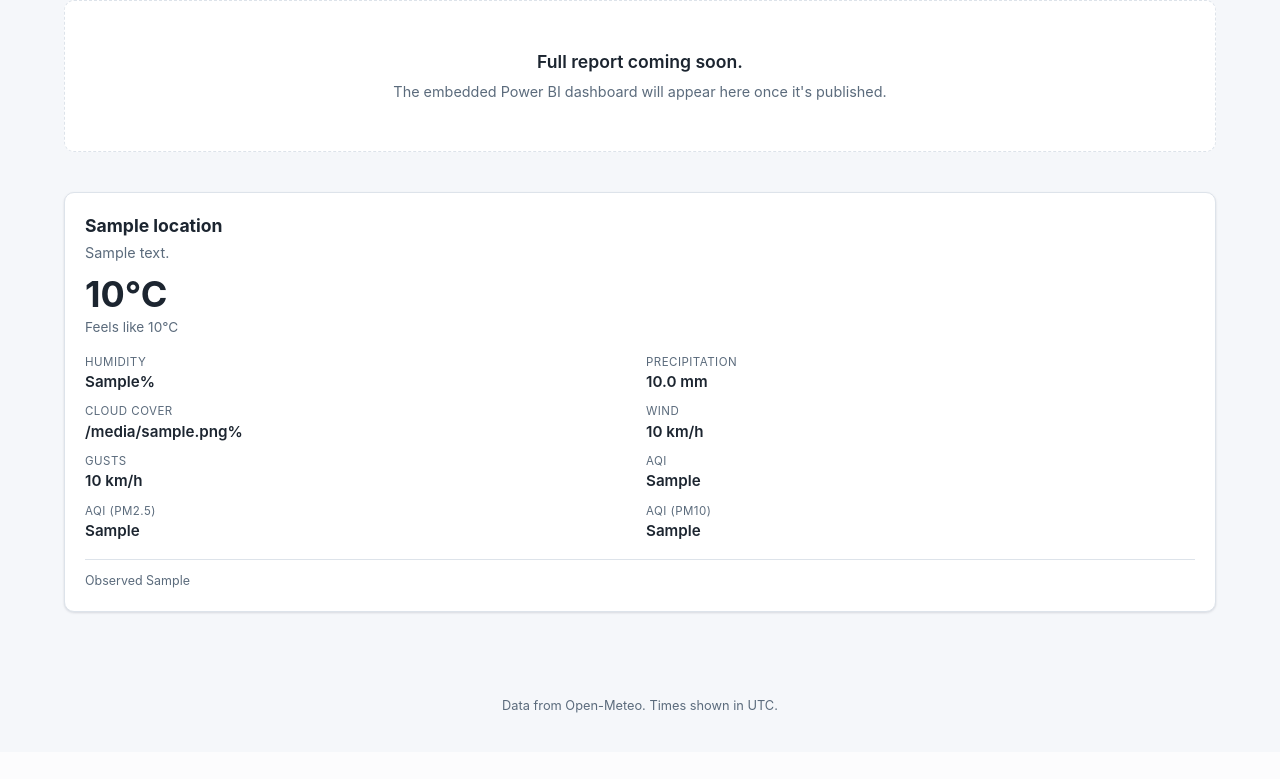
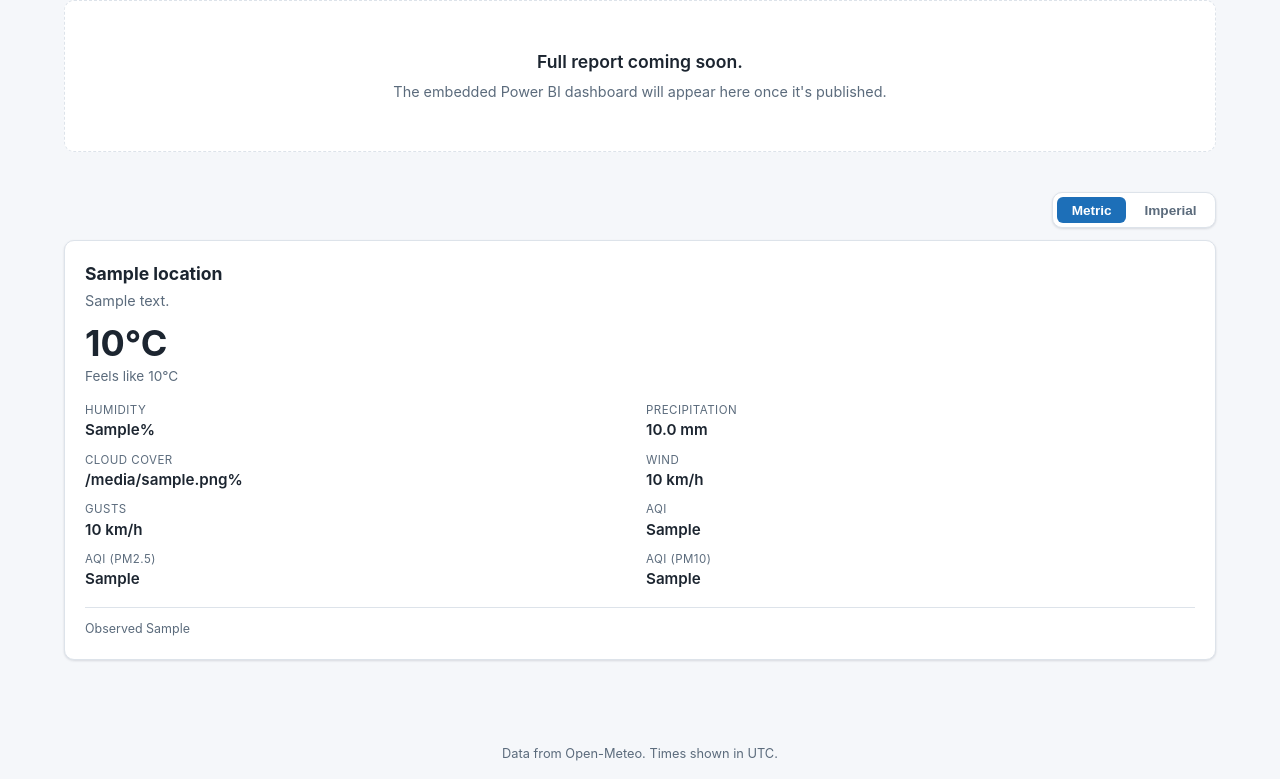
Before and after one commit to jonhammond/meteolens, a Flask app: template app/templates/index.html in a window 1280 px wide. Shown: the part 168-947 px from the top of the page. Before the commit the page ends 881 px from the top, so only its background shows below. Run offline with Flask 3, Linux system fonts and the light colour scheme; the template is opened without the code that fills it: most values are stand-ins (such as "Sample title", 1, 10 or a date in 2020); parts of the project's set-up code (start-up, migrations or seed data) failed here and were passed over.

Commit message:
debugging last

```diff
--- a/app/static/style.css
+++ b/app/static/style.css
@@ -54,6 +54,48 @@ main {
   max-width: 1200px;
   margin: 0 auto;
   padding: 0 1.5rem 3rem;
+}
+
+.unit-toggle {
+  display: flex;
+  justify-content: flex-end;
+  gap: 0.25rem;
+  margin: 0 0 0.75rem;
+  padding: 0.25rem;
+  background: var(--surface);
+  border: 1px solid var(--border);
+  border-radius: var(--radius);
+  box-shadow: var(--shadow);
+  width: fit-content;
+  margin-left: auto;
+}
+
+.unit-toggle button {
+  border: none;
+  background: var(--surface);
+  color: var(--text-muted);
+  font-size: 0.85rem;
+  font-weight: 600;
+  padding: 0.35rem 0.9rem;
+  border-radius: calc(var(--radius) - 4px);
+  cursor: pointer;
+}
+
+.unit-toggle button[aria-pressed="true"] {
+  background: var(--accent);
+  color: #ffffff;
+}
+
+.val-imperial {
+  display: none;
+}
+
+.units-imperial .val-metric {
+  display: none;
+}
+
+.units-imperial .val-imperial {
+  display: inline;
 }
 
 .card-grid {
--- a/app/templates/index.html
+++ b/app/templates/index.html
@@ -31,6 +31,10 @@
 
     <section aria-label="Latest conditions by location">
       {% if readings %}
+        <div class="unit-toggle" id="unit-toggle" role="group" aria-label="Units" hidden>
+          <button type="button" data-unit="metric" aria-pressed="true">Metric</button>
+          <button type="button" data-unit="imperial" aria-pressed="false">Imperial</button>
+        </div>
         <div class="card-grid">
           {% for r in readings %}
             <article class="card">
@@ -38,11 +42,13 @@
               <p class="card-desc">{{ r.weather_desc or "—" }}</p>
 
               <p class="card-temp">
-                {{ "%.0f"|format(r.temperature_2m) ~ "°C" if r.temperature_2m is not none else "—" }}
+                <span class="val-metric">{{ "%.0f"|format(r.temperature_2m) ~ "°C" if r.temperature_2m is not none else "—" }}</span>
+                <span class="val-imperial">{{ "%.0f"|format(r.temperature_2m_f) ~ "°F" if r.temperature_2m_f is not none else "—" }}</span>
               </p>
               <p class="card-feelslike">
                 Feels like
-                {{ "%.0f"|format(r.apparent_temperature) ~ "°C" if r.apparent_temperature is not none else "—" }}
+                <span class="val-metric">{{ "%.0f"|format(r.apparent_temperature) ~ "°C" if r.apparent_temperature is not none else "—" }}</span>
+                <span class="val-imperial">{{ "%.0f"|format(r.apparent_temperature_f) ~ "°F" if r.apparent_temperature_f is not none else "—" }}</span>
               </p>
 
               <dl class="card-stats">
@@ -52,7 +58,10 @@
                 </div>
                 <div>
                   <dt>Precipitation</dt>
-                  <dd>{{ "%.1f"|format(r.precipitation) ~ " mm" if r.precipitation is not none else "—" }}</dd>
+                  <dd>
+                    <span class="val-metric">{{ "%.1f"|format(r.precipitation) ~ " mm" if r.precipitation is not none else "—" }}</span>
+                    <span class="val-imperial">{{ "%.2f"|format(r.precipitation_in) ~ " in" if r.precipitation_in is not none else "—" }}</span>
+                  </dd>
                 </div>
                 <div>
                   <dt>Cloud cover</dt>
@@ -60,11 +69,17 @@
                 </div>
                 <div>
                   <dt>Wind</dt>
-                  <dd>{{ "%.0f"|format(r.wind_speed_10m) ~ " km/h" if r.wind_speed_10m is not none else "—" }}</dd>
+                  <dd>
+                    <span class="val-metric">{{ "%.0f"|format(r.wind_speed_10m) ~ " km/h" if r.wind_speed_10m is not none else "—" }}</span>
+                    <span class="val-imperial">{{ "%.0f"|format(r.wind_speed_10m_mph) ~ " mph" if r.wind_speed_10m_mph is not none else "—" }}</span>
+                  </dd>
                 </div>
                 <div>
                   <dt>Gusts</dt>
-                  <dd>{{ "%.0f"|format(r.wind_gusts_10m) ~ " km/h" if r.wind_gusts_10m is not none else "—" }}</dd>
+                  <dd>
+                    <span class="val-metric">{{ "%.0f"|format(r.wind_gusts_10m) ~ " km/h" if r.wind_gusts_10m is not none else "—" }}</span>
+                    <span class="val-imperial">{{ "%.0f"|format(r.wind_gusts_10m_mph) ~ " mph" if r.wind_gusts_10m_mph is not none else "—" }}</span>
+                  </dd>
                 </div>
                 <div>
                   <dt>AQI</dt>
@@ -174,5 +189,50 @@
       })();
     </script>
   {% endif %}
+
+  <script>
+    (function () {
+      var STORAGE_KEY = "meteolens-units";
+      var toggle = document.getElementById("unit-toggle");
+      if (!toggle) {
+        return;
+      }
+      var section = toggle.closest("section");
+      var buttons = toggle.querySelectorAll("button[data-unit]");
+
+      function applyUnit(unit) {
+        var imperial = unit === "imperial";
+        section.classList.toggle("units-imperial", imperial);
+        buttons.forEach(function (btn) {
+          var isActive = btn.getAttribute("data-unit") === unit;
+          btn.setAttribute("aria-pressed", isActive ? "true" : "false");
+        });
+      }
+
+      var storedUnit = "metric";
+      try {
+        var stored = localStorage.getItem(STORAGE_KEY);
+        if (stored === "imperial") {
+          storedUnit = "imperial";
+        }
+      } catch (err) {
+        // localStorage unavailable (e.g. Safari private mode); default to metric.
+      }
+      applyUnit(storedUnit);
+      toggle.hidden = false;
+
+      buttons.forEach(function (btn) {
+        btn.addEventListener("click", function () {
+          var unit = btn.getAttribute("data-unit");
+          applyUnit(unit);
+          try {
+            localStorage.setItem(STORAGE_KEY, unit);
+          } catch (err) {
+            // Safari private mode throws on setItem; toggle still works for the session.
+          }
+        });
+      });
+    })();
+  </script>
 </body>
 </html>
```
